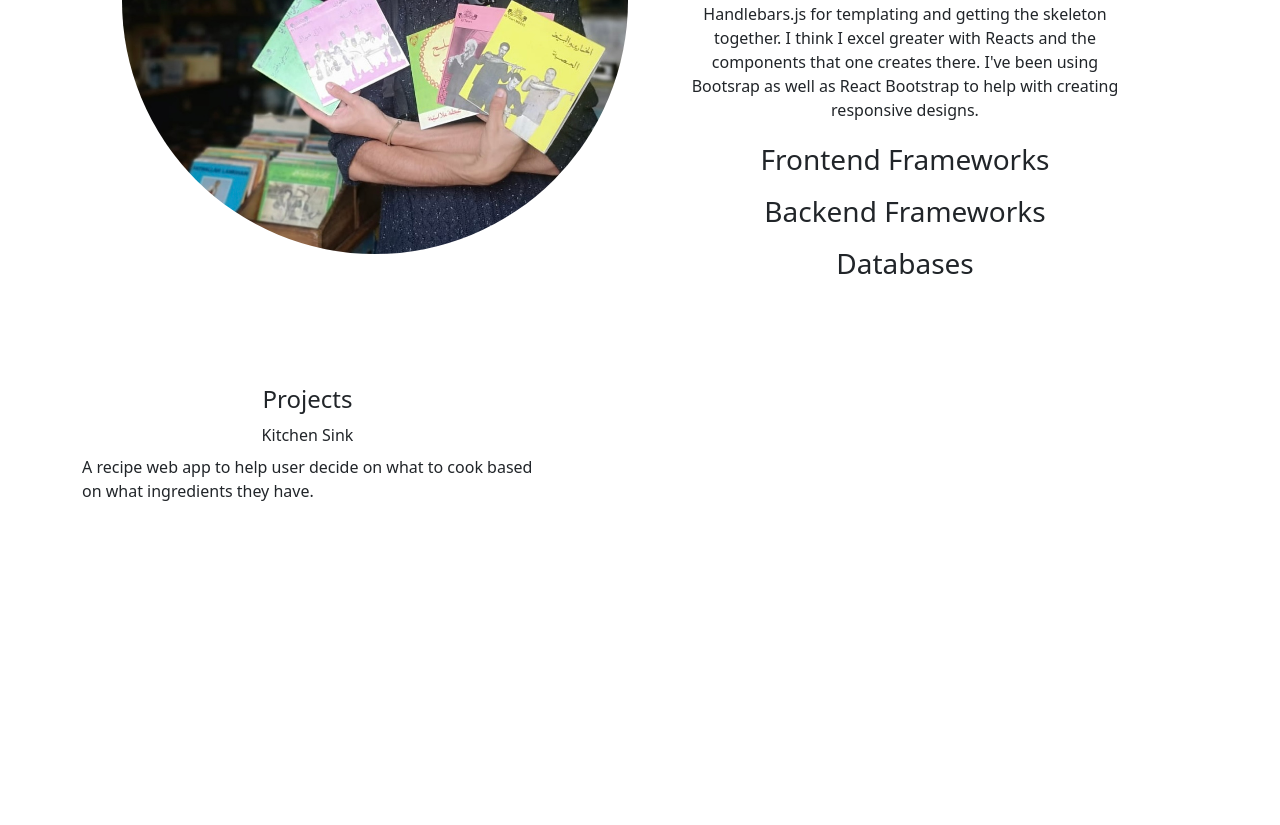
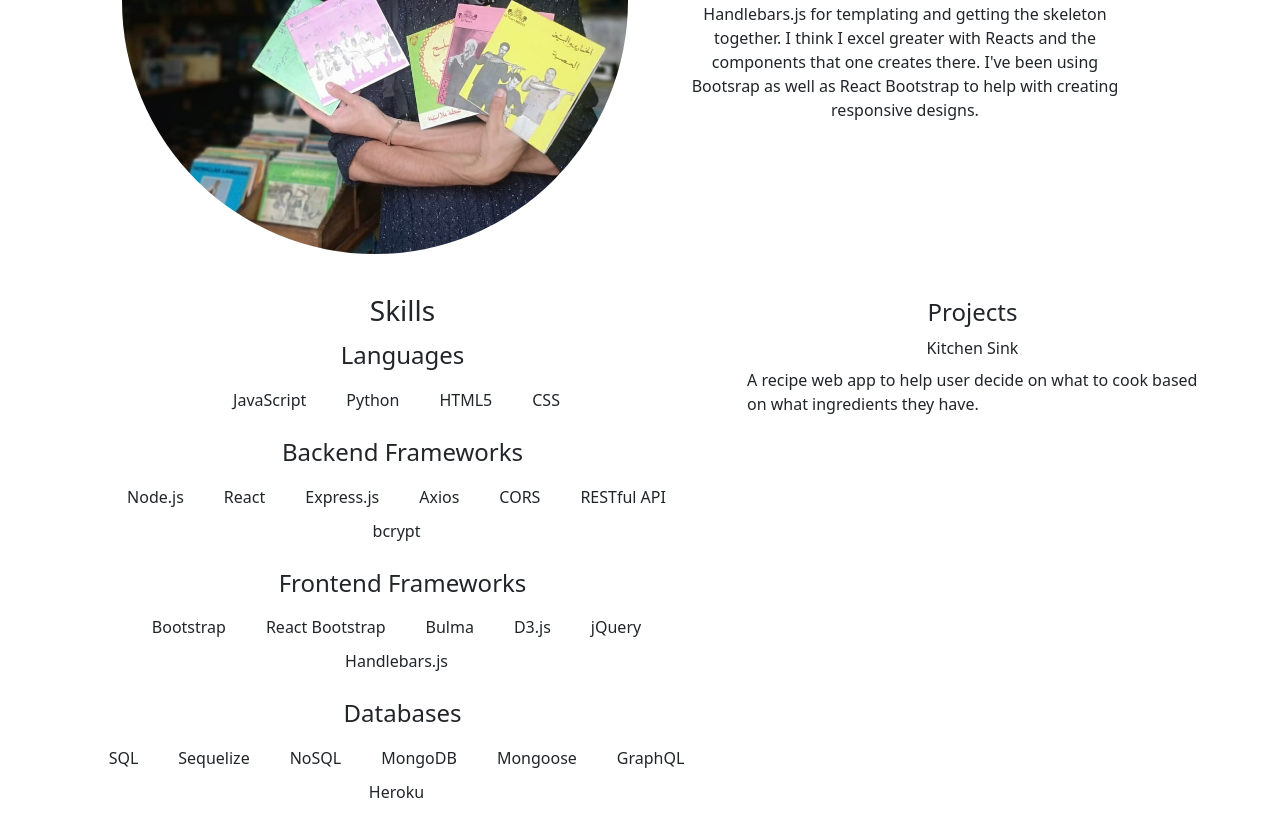
Before and after one commit to a-breezy/portfolio, a React (Create React App) app: page / in a window 1280 px wide. Shown: the part 1200-2025 px from the top of the page. Before the commit the page ends 1767 px from the top, so only its background shows below. Built offline with nearby package versions, Linux system fonts and the light colour scheme.

Commit message:
map through skills to list

```diff
--- a/src/components/Skills/index.js
+++ b/src/components/Skills/index.js
@@ -43,10 +43,14 @@ const Skills = () => {
 	];
 
 	const listSkills = skillsArray.map((skill, i) => (
-		// <li key={i}>{language}</li>
 		<Row key={skill.name}>
-			<h3 className="text-center">{skill.name}</h3>
-			<Col key={skill.i}>{skill}</Col>
+			<h4 className="text-center">{skill.name}</h4>
+
+			<ul key={(skill.skills, i)}>
+				{skill.skills.map((str) => {
+					return <li>{str}</li>;
+				})}
+			</ul>
 		</Row>
 	));
 
@@ -79,26 +83,24 @@ const Skills = () => {
 								Bootstrap to help with creating responsive designs.
 							</p>
 						</Row>
-
-						{/* {listItems} */}
-						<Row>
-							<h3 className="text-center">Frontend Frameworks</h3>
-							{/* <ul>{listItems}</ul> */}
-						</Row>
-						<Row>
-							<h3 className="text-center">Backend Frameworks</h3>
-							{/* <ul>{listItems}</ul> */}
-						</Row>
-						<Row>
-							<h3 className="text-center">Databases</h3>
-							{/* <ul>{listItems}</ul> */}
-						</Row>
 					</Container>
 				</Col>
 			</Row>
-
-			{/* map through array of projects with little image of them */}
-			<Row className="py-5">
+			<Row>
+				<Col>
+					{/* map through skills */}
+					<h3 className="text-center">Skills</h3>
+					{skillsArray.map((skill, i) => (
+						<Row key={skill.name}>
+							<h4 className="text-center">{skill.name}</h4>
+							<ul key={(skill.skills, i)}>
+								{skill.skills.map((str) => {
+									return <li>{str}</li>;
+								})}
+							</ul>
+						</Row>
+					))}
+				</Col>
 				<Col sm={5}>
 					<h4 className="py-1 text-center">Projects</h4>
 					<h6 className="text-center">Kitchen Sink</h6>
--- a/src/index.css
+++ b/src/index.css
@@ -75,7 +75,7 @@ header {
 	margin-bottom: 30px;
 }
 
-#skills h3 {
+#skills h4 {
 	padding: 5px 0px;
 }
 
@@ -84,8 +84,15 @@ header {
 }
 
 #skills ul {
-	list-style-type: none;
+	list-style: none;
 	overflow: hidden;
+	text-align: center;
+	padding-left: 0px;
+}
+
+#skills li {
+	display: inline-block;
+	padding: 5px 20px;
 }
 
 #skills img {
```
